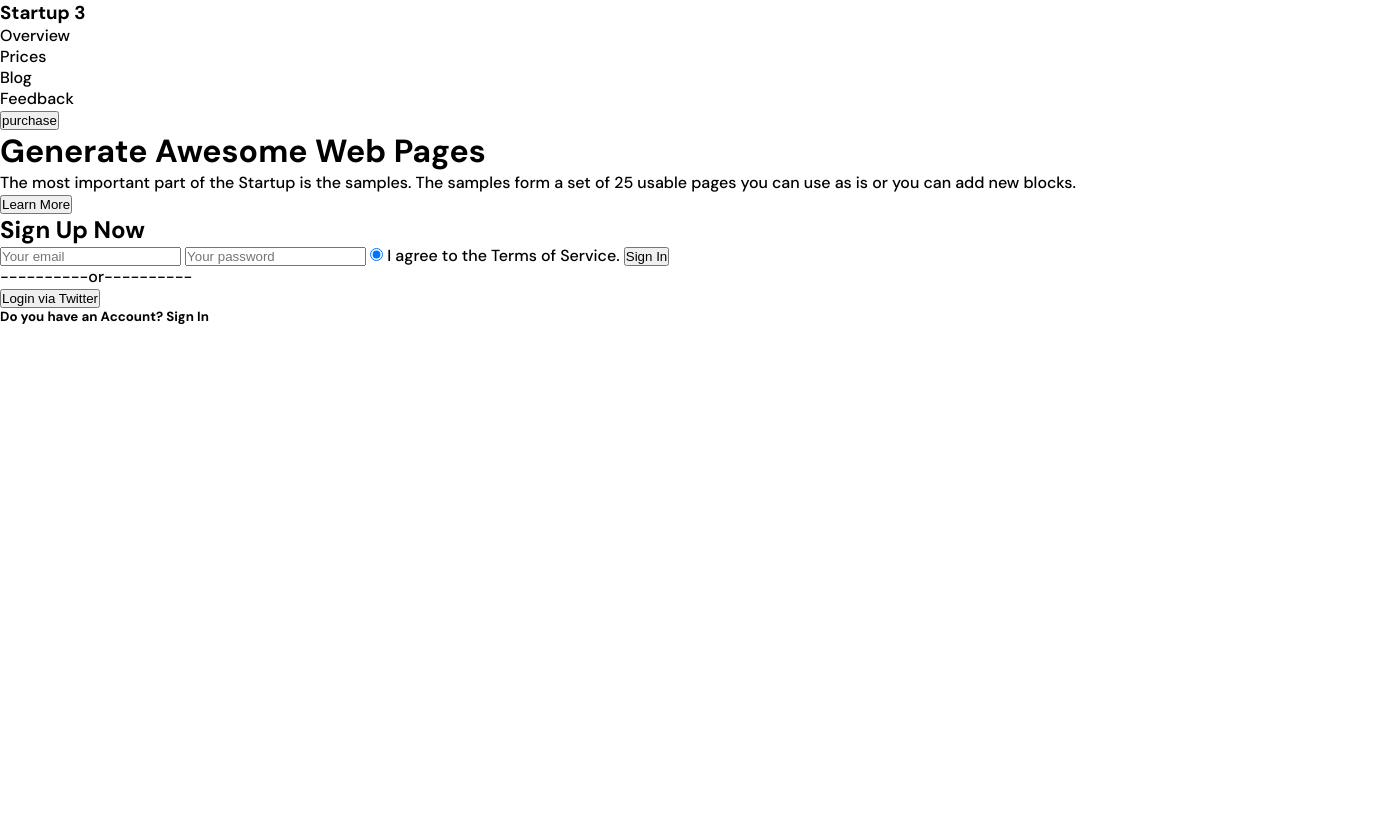
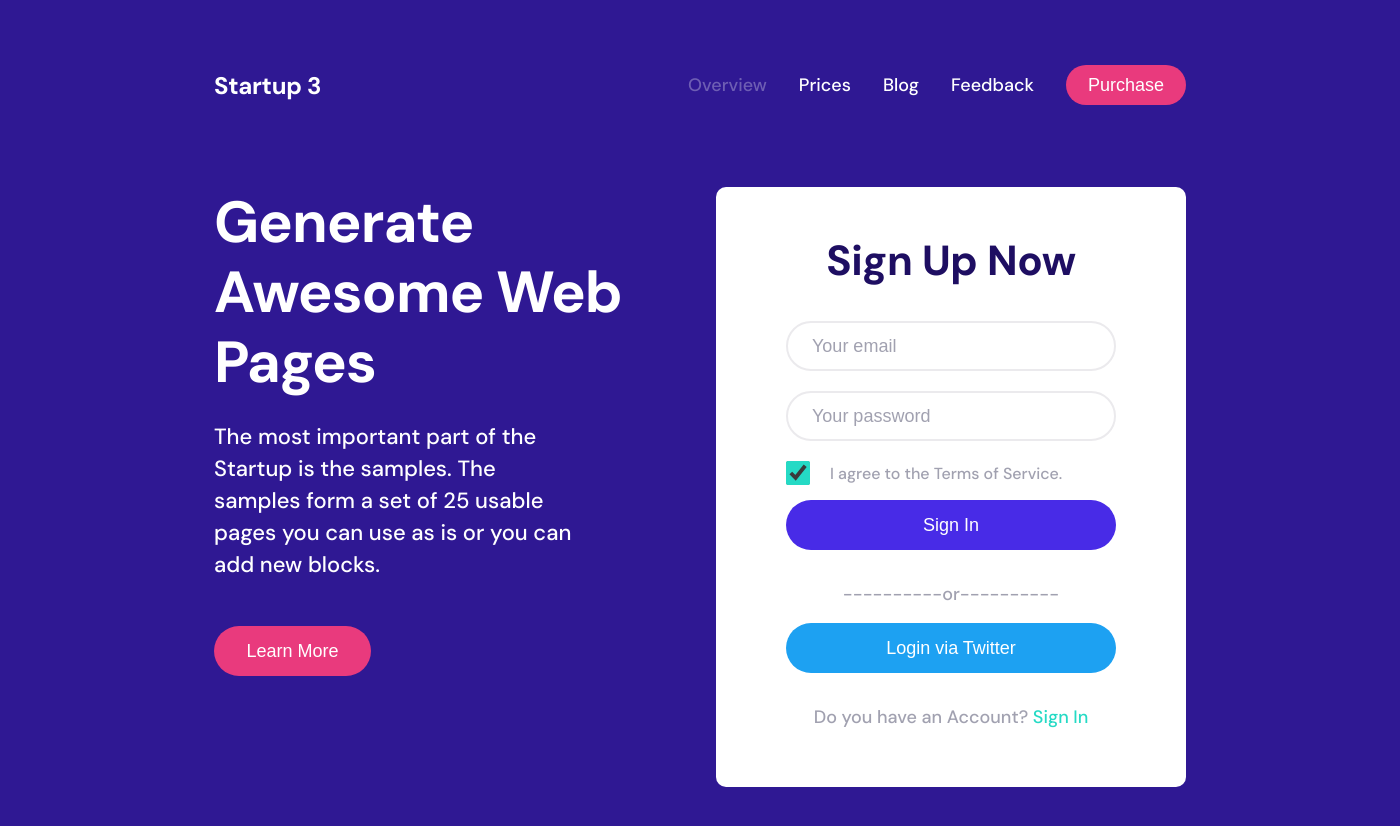
Before and after one commit to aswintrikkur/Signup_page_clone, a plain HTML site: page index.html in a window 1280 px wide. Shown: the whole page, 1400 px wide, since content can reach past the window. Before the commit the page ends 800 px from the top, so only its background shows below. Drawn offline with Linux system fonts and the light colour scheme.

Commit message:
style update

```diff
--- /dev/null
+++ b/global.css
@@ -0,0 +1,83 @@
+@import url("./variable.css");
+@import url("https://fonts.googleapis.com/css2?family=DM+Sans:opsz,wght@9..40,500;9..40,700&family=Open+Sans:wght@400;700&display=swap");
+
+* {
+	padding: 0;
+	margin: 0;
+	box-sizing: border-box;
+}
+html {
+	overflow-x: hidden;
+	scroll-behavior: smooth;
+}
+body {
+	font-family: "DM Sans", sans-serif;
+	/* font-family: "Open Sans", sans-serif; */
+	font-style: normal;
+	color: var(--color-white);
+}
+h2 {
+	font-size: 58px;
+	font-style: normal;
+	font-weight: 700;
+	line-height: 70px;
+	letter-spacing: -1px;
+}
+h3 {
+	font-size: 42px;
+	font-weight: 700;
+	line-height: 52px;
+	letter-spacing: -0.4px;
+}
+h4 {
+	font-size: 24px;
+	font-weight: 700;
+	line-height: normal;
+	letter-spacing: -0.293px;
+}
+h5 {
+	font-size: 22px;
+	font-weight: 500;
+	line-height: 32px;
+}
+p {
+	font-size: 16px;
+	font-weight: 400;
+	line-height: 26px;
+}
+li {
+	list-style: none;
+	font-size: 18px;
+	font-weight: 500;
+	line-height: 26px;
+}
+.btn {
+	width: 120px;
+	height: 40px;
+	border-radius: 100px;
+	border: none;
+	background: var(--action-third);
+
+	color: var(--color-white);
+	font-size: 18px;
+	font-weight: 500;
+	line-height: 26px;
+}
+.input {
+	width: 330px;
+	height: 50px;
+	border-radius: 100px;
+	border: 2px solid var(--color-grey);
+	color: var(--color-text);
+	outline: none;
+
+    margin-bottom: 20px;
+	padding: 0 24px;
+	font-size: 18px;
+	font-weight: 500;
+	line-height: 26px;
+}
+.input::placeholder {
+    color: var(--color-text);
+	font-weight: 500;
+}
--- a/index.html
+++ b/index.html
@@ -5,54 +5,55 @@
 		<meta name="viewport" content="width=device-width, initial-scale=1.0" />
 		<title>Sign-up</title>
 		<link rel="stylesheet" href="style.css" />
-		<link rel="preconnect" href="https://fonts.googleapis.com" />
-		<link rel="preconnect" href="https://fonts.gstatic.com" crossorigin />
-		<link
-			href="https://fonts.googleapis.com/css2?family=DM+Sans:opsz,wght@9..40,500;9..40,700&family=Open+Sans:wght@400;700&display=swap"
-			rel="stylesheet"
-		/>
 	</head>
 	<body>
 		<!-- main container -->
 		<div class="main-container">
 			<!-- header -->
 			<header>
-				<div class="company-name"><h3>Startup 3</h3></div>
-				<nav>
-					<p class="item">Overview</p>
-					<p class="item">Prices</p>
-					<p class="item">Blog</p>
-					<p class="item">Feedback</p>
-					<button class="purchase">purchase</button>
-				</nav>
+				<div class="company-name"><h4>Startup 3</h4></div>
+				<ul>
+					<li class="item">Overview</li>
+					<li class="item">Prices</li>
+					<li class="item">Blog</li>
+					<li class="item">Feedback</li>
+					<button class="purchase btn">Purchase</button>
+				</ul>
 			</header>
 
 			<!-- body-container -->
 			<div class="body-container">
 				<!-- content -->
 				<div class="content">
-					<h1 class="content-title">Generate Awesome Web Pages</h1>
-					<p class="content-details">
-						The most important part of the Startup is the samples. The samples form a set of 25 usable pages you can
-						use as is or you can add new blocks.
-					</p>
-					<button class="learn-more">Learn More</button>
+					<h2 class="content-title">Generate Awesome Web Pages</h2>
+					<div class="content-details">
+						<h5>
+							The most important part of the Startup is the samples. The samples form a set of 25 usable pages you
+							can use as is or you can add new blocks.
+						</h5>
+					</div>
+					<button class="learn-more btn">Learn More</button>
 				</div>
 
 				<!-- signup-form -->
-				<div class="signup-form">
-					<form>
-						<h2 class="form-title">Sign Up Now</h2>
-						<input type="email" placeholder="Your email" class="email" />
-						<input type="password" placeholder="Your password" class="password" />
-						<input type="radio" checked id="agree-conditions" />
-						<label for="agree-conditions">I agree to the Terms of Service.</label>
-						<button class="sign-in">Sign In</button>
+				<!-- <div > -->
+				<form class="signup-form">
+					<h3 class="form-title">Sign Up Now</h3>
+					<div class="form-body">
+						<input class="email input" type="email" placeholder="Your email" />
+						<input class="password input" type="password" placeholder="Your password" />
+						<div class="checkbox-container">
+							<input type="checkbox" checked id="t-and-c" />
+							<label for="t-and-c">I agree to the Terms of Service.</label>
+						</div>
+
+						<button class="sign-in btn">Sign In</button>
 						<p>----------or----------</p>
-						<button class="twitter">Login via Twitter</button>
-						<h5>Do you have an Account? <span class="">Sign In</span></h5>
-					</form>
-				</div>
+						<button class="twitter btn">Login via Twitter</button>
+						<p>Do you have an Account? <span class="">Sign In</span></p>
+					</div>
+				</form>
+				<!-- </div> -->
 			</div>
 		</div>
 	</body>
--- a/style.css
+++ b/style.css
@@ -1,12 +1,111 @@
-* {
-	padding: 0;
-	margin: 0;
-	box-sizing: border-box;
+@import url("./global.css");
+@import url("./variable.css");
+
+/* -----main container---- */
+.main-container {
+	width: 1400px;
+	height: 890px;
+	margin: auto;
+	background: var(--bg-dark);
+
+	padding: 65px 214px;
 }
-html {
-	overflow-x: hidden;
-	scroll-behavior: smooth;
+
+/* -----header---- */
+.main-container header {
+	width: 972px;
+	height: 40px;
+
+	display: flex;
+	justify-content: space-between;
+	align-items: center;
 }
-body {
-	font-family: "DM Sans", sans-serif;
+header ul {
+	display: flex;
+	align-items: center;
+	gap: 32px;
 }
+header ul li:first-child {
+	opacity: 0.3;
+}
+
+
+/* -----body container---- */
+.main-container .body-container {
+	margin-top: 82px;
+	display: flex;
+	justify-content: space-between;
+}
+
+
+/* ------content---- */
+.body-container .content {
+	width: 427px;
+	height: 496px;
+}
+.content .content-details {
+	width: 363px;
+	margin-top: 24px;
+	margin-bottom: 45px;
+}
+.content button {
+	width: 157px;
+	height: 50px;
+}
+
+
+/* ------signup form------ */
+.body-container .signup-form {
+	background: var(--bg-light);
+	color: var(--color-text);
+	border-radius: 10px;
+	width: 470px;
+	height: 600px;
+	text-align: center;
+
+	display: flex;
+	flex-direction: column;
+	align-items: center;
+}
+.signup-form .form-title {
+	margin-top: 48px;
+	margin-bottom: 34px;
+	color: var(--color-heading);
+}
+.signup-form .form-body {
+	width: 330px;
+}
+.signup-form .checkbox-container {
+	/* margin: 8px 0; */
+	display: flex;
+	align-items: center;
+	gap: 20px;
+}
+.checkbox-container input[type="checkbox"] {
+    width: 24px;
+    height: 24px;
+	border: 2px solid var(--color-grey);
+    cursor: pointer;
+    accent-color: var(--action-primary);
+}
+.signup-form .sign-in,
+.twitter {
+	width: 100%;
+	height: 50px;
+	margin: 15px 0;
+}
+.signup-form .sign-in {
+	background-color: var(--action-secondary);
+}
+.signup-form .twitter {
+	background-color: var(--twitter);
+}
+.signup-form p {
+    margin-top: 15px;
+	font-size: 18px;
+	font-weight: 500;
+	line-height: 28px;
+}
+.signup-form p span{
+    color: var(--action-primary);
+}
--- /dev/null
+++ b/variable.css
@@ -0,0 +1,19 @@
+body{
+
+--bg-dark: #2F1893;
+--bg-light: #FFF;
+
+--color-white:#FFF;
+--color-text: rgba(21, 20, 57, 0.40);
+--color-heading:#1E0E62;
+
+--color-grey: #EBEAED;
+
+
+--action-primary:#25DAC5;
+--action-secondary: #482BE7;
+--action-third:#E93A7D;
+
+--twitter: #1DA1F2;
+
+}
```
